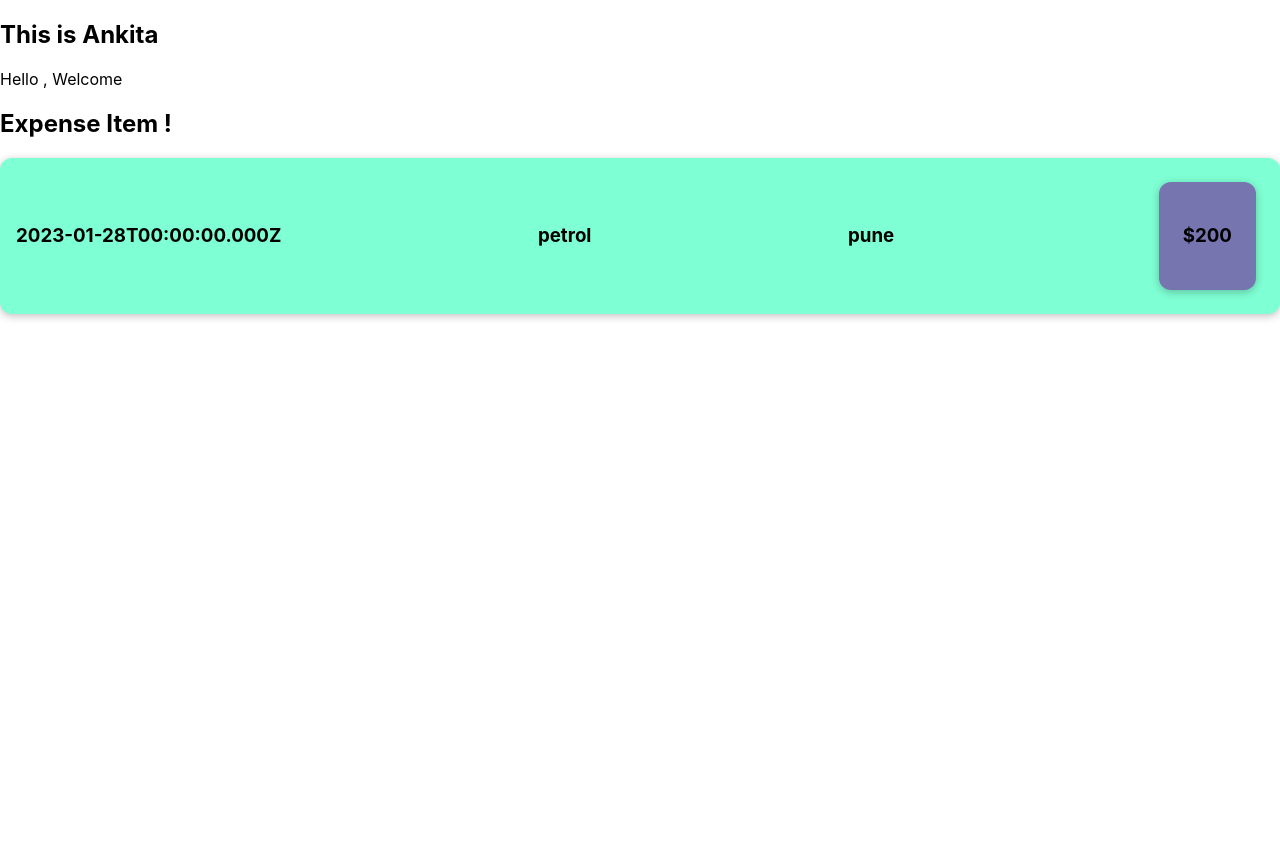
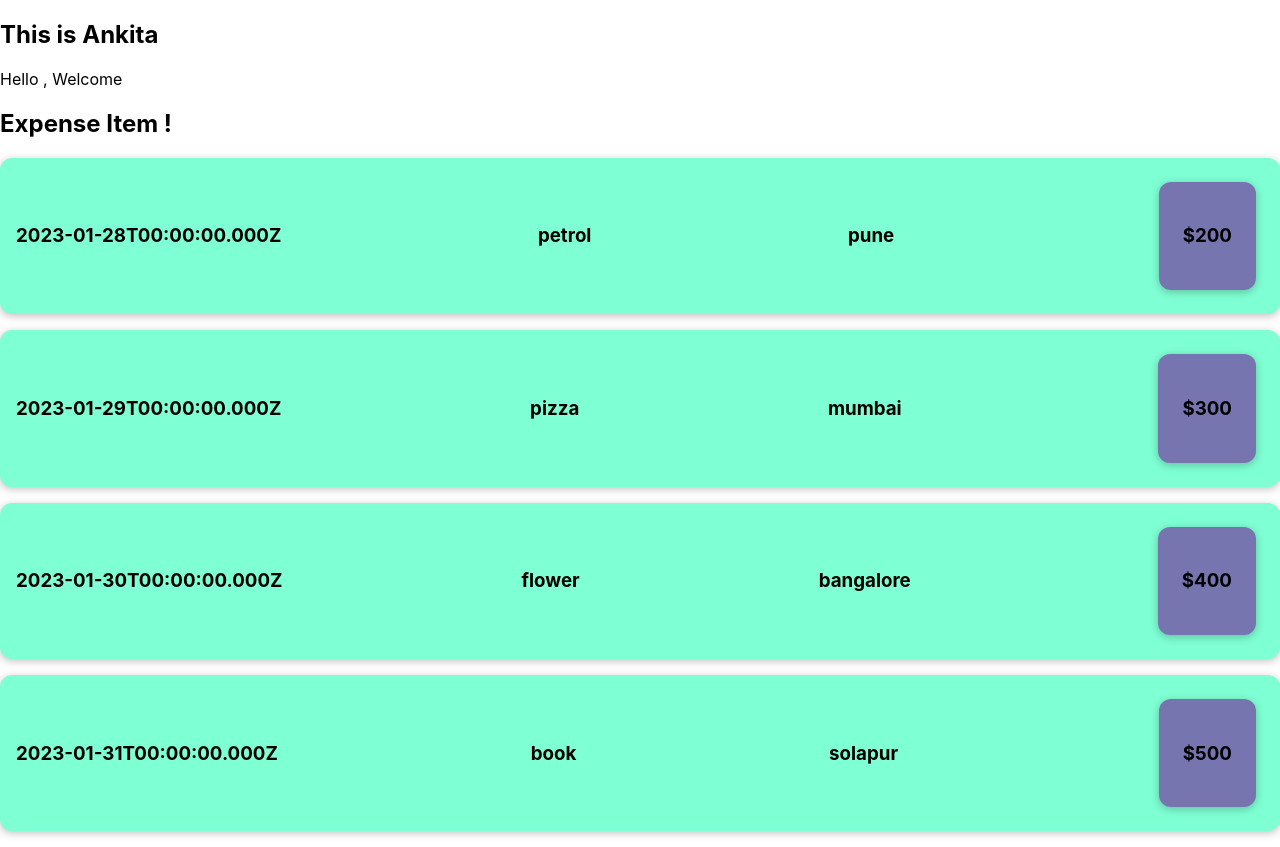
Before and after one commit to AnkitaSMusale/StartingWithReact, a React (Create React App) app: page / in a window 1280 px wide. Before the commit the page ends 800 px from the top, so only its background shows below. Built offline with nearby package versions, Linux system fonts and the light colour scheme.

Commit message:
Passing data via props - hard code

```diff
--- a/src/App.js
+++ b/src/App.js
@@ -3,29 +3,44 @@ import './App.css';
 import ExpenseItem  from './components/ExpenseItem';
 
 function App() {
+  const expense = [
+    {id: '01', descr:'petrol',date : new Date(2022,12,28), price : 200 , expenditurelocation:'pune'},
+    {id: '02', descr:'pizza',date : new Date(2022,12,29), price : 300, expenditurelocation:'mumbai'},
+    {id: '03', descr:'flower',date : new Date(2022,12,30), price : 400, expenditurelocation:'bangalore'},
+    {id: '04',descr:'book',date : new Date(2022,12,31), price : 500, expenditurelocation:'solapur'}
+  ];
+
   return (
     <div>
       <h2>This is Ankita</h2>
       <p>Hello , Welcome</p>
       <h2>Expense Item !</h2>
-      <ExpenseItem></ExpenseItem>
+      <ExpenseItem
+        descr = {expense[0].descr}
+        date = {expense[0].date}
+        price = {expense[0].price}
+        expenditurelocation = {expense[0].expenditurelocation}
+      ></ExpenseItem>
+      <ExpenseItem
+      descr = {expense[1].descr}
+      date = {expense[1].date}
+      price = {expense[1].price}
+      expenditurelocation = {expense[1].expenditurelocation}
+      ></ExpenseItem>
+      <ExpenseItem
+        descr = {expense[2].descr}
+        date = {expense[2].date}
+        price = {expense[2].price}
+        expenditurelocation = {expense[2].expenditurelocation}
+      ></ExpenseItem>
+      <ExpenseItem
+        descr = {expense[3].descr}
+        date = {expense[3].date}
+        price = {expense[3].price}
+        expenditurelocation = {expense[3].expenditurelocation}
+      ></ExpenseItem>
     </div>
-    // <div className="App">
-    //   <header className="App-header">
-    //     <img src={logo} className="App-logo" alt="logo" />
-    //     <p>
-    //       Edit <code>src/App.js</code> and save to reload.
-    //     </p>
-    //     <a
-    //       className="App-link"
-    //       href="https://reactjs.org"
-    //       target="_blank"
-    //       rel="noopener noreferrer"
-    //     >
-    //       Learn React
-    //     </a>
-    //   </header>
-    // </div>
+
   );
 }
 
--- a/src/components/ExpenseItem.js
+++ b/src/components/ExpenseItem.js
@@ -1,16 +1,16 @@
 import './ExpenseItem.css';
 
-function ExpenseItem(){
-    const expensedate = new Date(2022, 12, 28);
-    const descr = 'petrol';
-    const expenditurelocation = 'pune';
-    const price = 200;
+function ExpenseItem(props){
+    // const expensedate = new Date(2022, 12, 28);
+    // const descr = 'petrol';
+    // const expenditurelocation = 'pune';
+    // const price = 200;
     return (
         <div className='expenses'>
-            <div className='expense-item'><h3>{expensedate.toISOString()}</h3></div>
-            <div className='expense-item_description'><h3>{descr}</h3></div>
-            <div className='expense-item_location'><h3>{expenditurelocation}</h3></div>
-            <div className='expense-item_price'><h3>${price}</h3></div>
+            <div className='expense-item'><h3>{props.date.toISOString()}</h3></div>
+            <div className='expense-item_description'><h3>{props.descr}</h3></div>
+            <div className='expense-item_location'><h3>{props.expenditurelocation}</h3></div>
+            <div className='expense-item_price'><h3>${props.price}</h3></div>
         </div>
         )
 }
```
